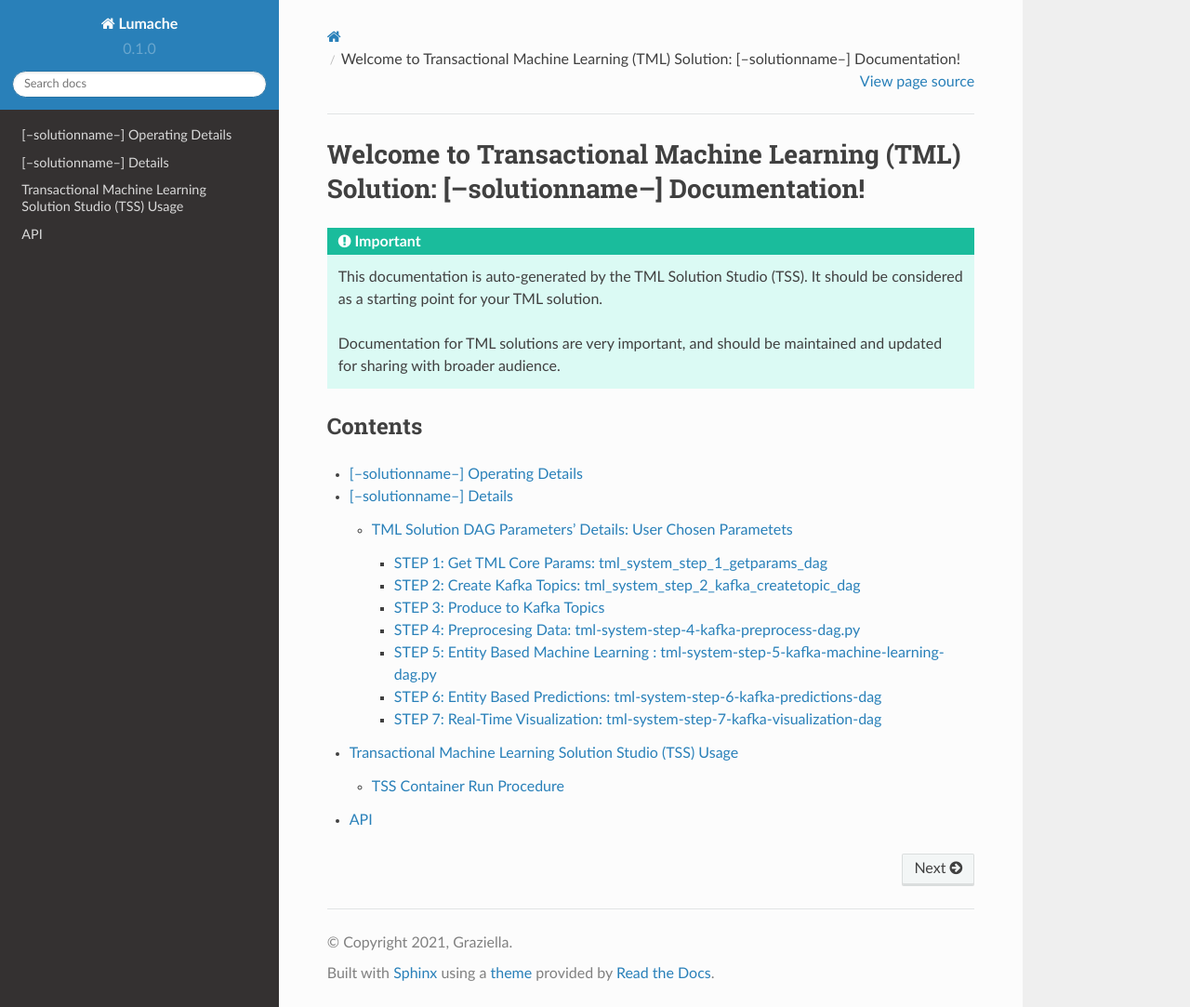
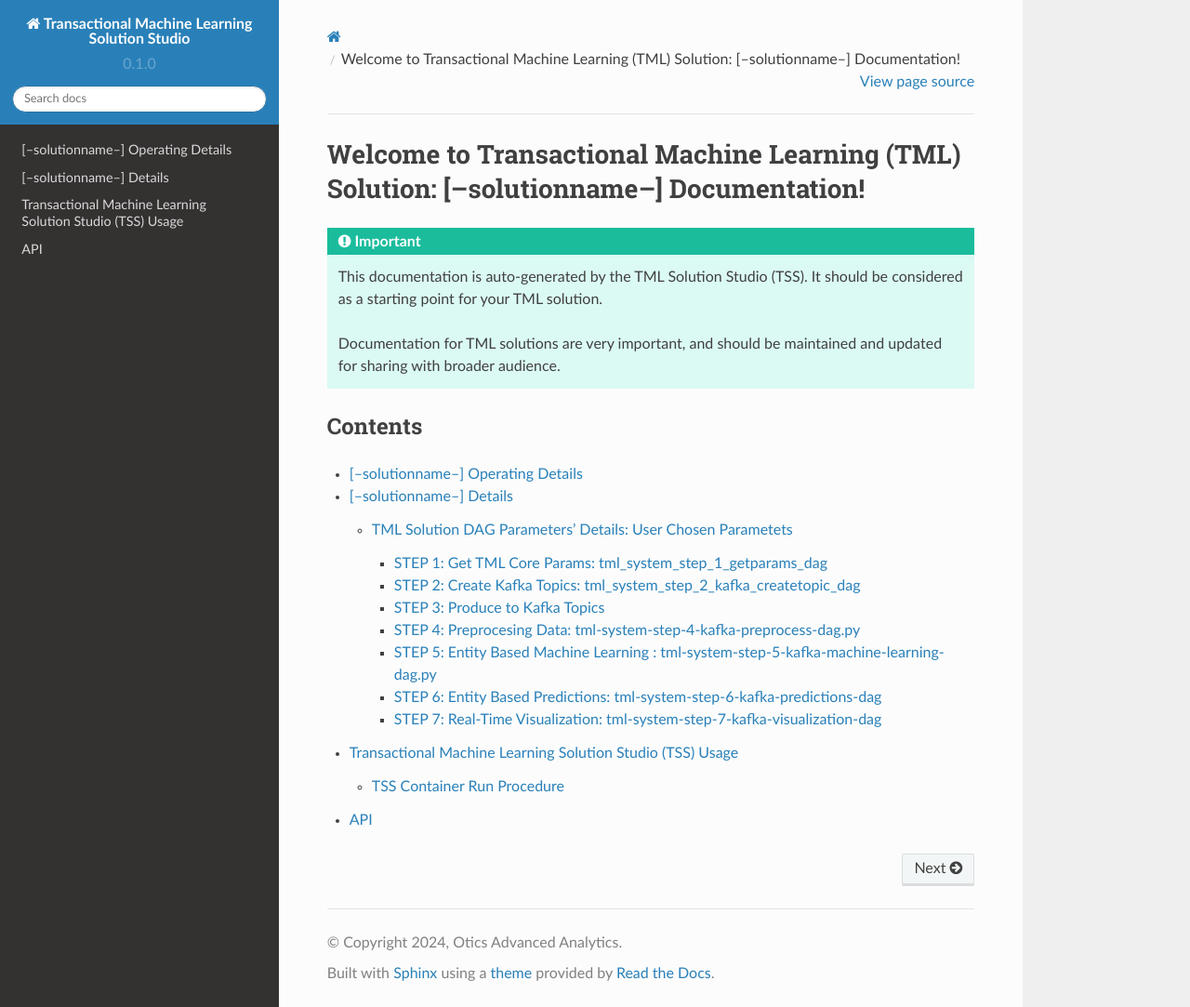
Before and after one commit to vanesalcb06/tssproject2-2b5c, a Sphinx documentation site: the page built from docs/source/index.rst, in a window 1280 px wide and 1083 px high. Shown: the whole window at 93% size. Built offline with Sphinx 7.4.7 and the Read the Docs theme 2.0.0, drawn with Linux system fonts in a browser that asks for light colours.

Commit message:
Update conf.py

```diff
--- a/docs/source/conf.py
+++ b/docs/source/conf.py
@@ -2,9 +2,9 @@
 
 # -- Project information
 
-project = 'Lumache'
-copyright = '2021, Graziella'
-author = 'Graziella'
+project = 'Transactional Machine Learning Solution Studio'
+copyright = '2024, Otics Advanced Analytics'
+author = 'Sebastian Maurice'
 
 release = '0.1'
 version = '0.1.0'
```
